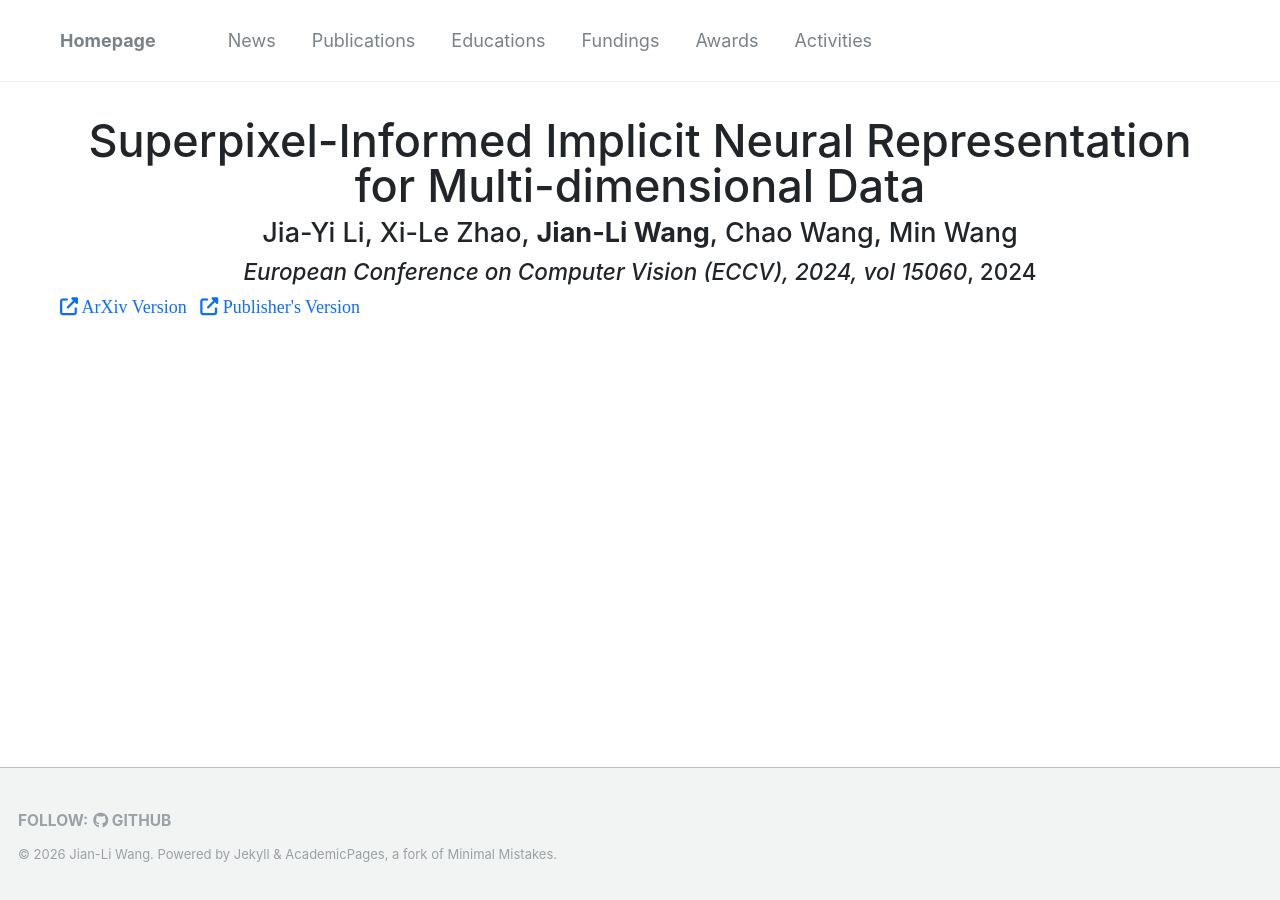
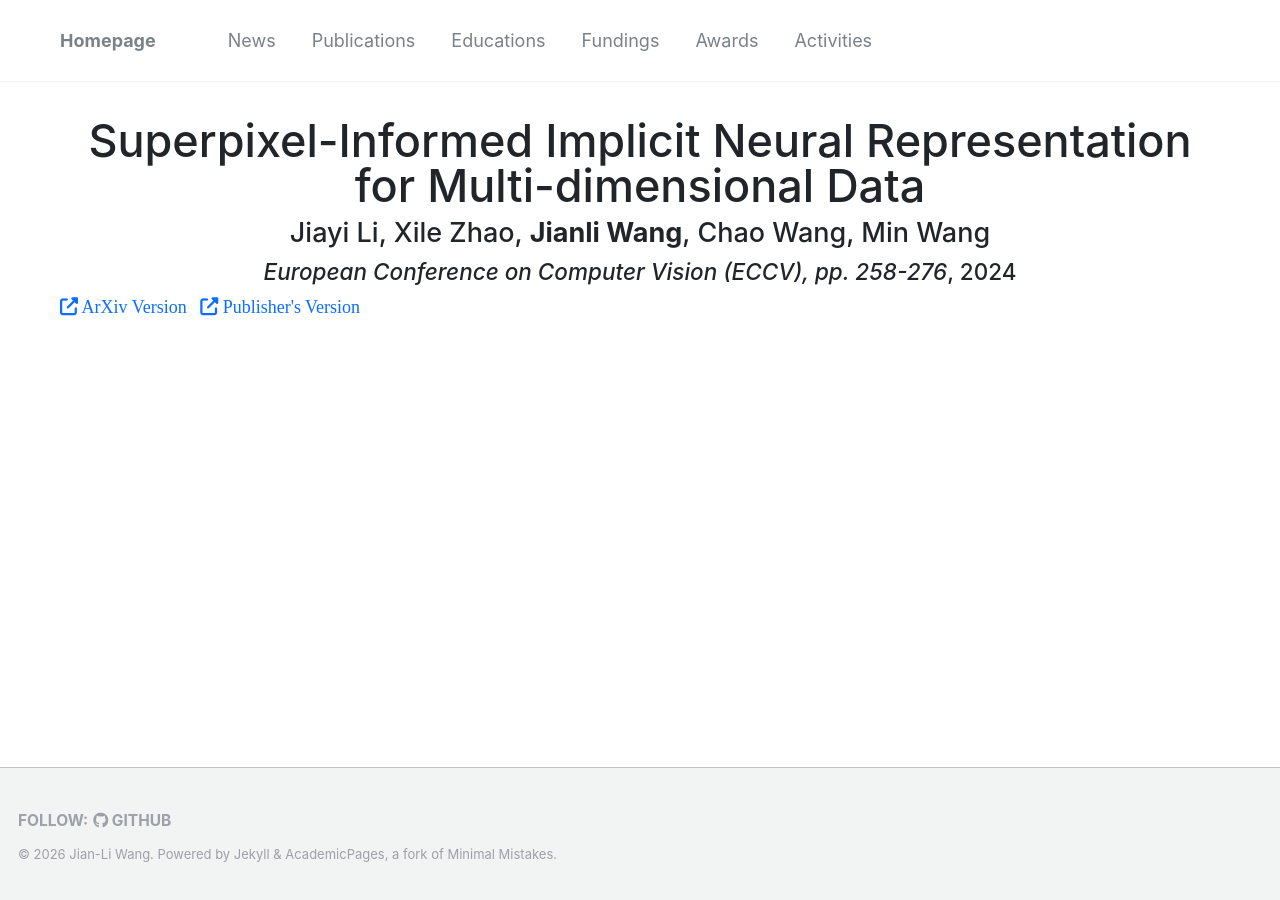
Before and after one commit to wangjianli123/wangjianli123.github.io, a Jekyll site: the page built from _publications/2eccv2024.md, in a window 1280 px wide. Built offline with Jekyll 4.4.1, drawn with Linux system fonts in a browser that asks for light colours; nearby versions of some CDN libraries; comment, search, counter and statistics services are not loaded.

Commit message:
Update 2eccv2024.md

```diff
--- a/_publications/2eccv2024.md
+++ b/_publications/2eccv2024.md
@@ -1,8 +1,8 @@
 ---
 title: "Superpixel-Informed Implicit Neural Representation for Multi-dimensional Data"
-authors: "Jia-Yi Li, Xi-Le Zhao, <b>Jian-Li Wang</b>, Chao Wang, Min Wang"
-venue: "European Conference on Computer Vision (ECCV), 2024, vol 15060"
-official_url: "https://ieeexplore.ieee.org/stamp/stamp.jsp?tp=&arnumber=11177249"
+authors: "Jiayi Li, Xile Zhao, <b>Jianli Wang</b>, Chao Wang, Min Wang"
+venue: "European Conference on Computer Vision (ECCV), pp. 258-276"
+official_url: "https://link.springer.com/chapter/10.1007/978-3-031-72627-9_15"
 arxiv_url: "https://arxiv.org/abs/2411.11356"
 image: "files/Superpixel informed Implicit Neural Representation for Multi Dimensional Data.png"
 date: 2024-01-01
```
